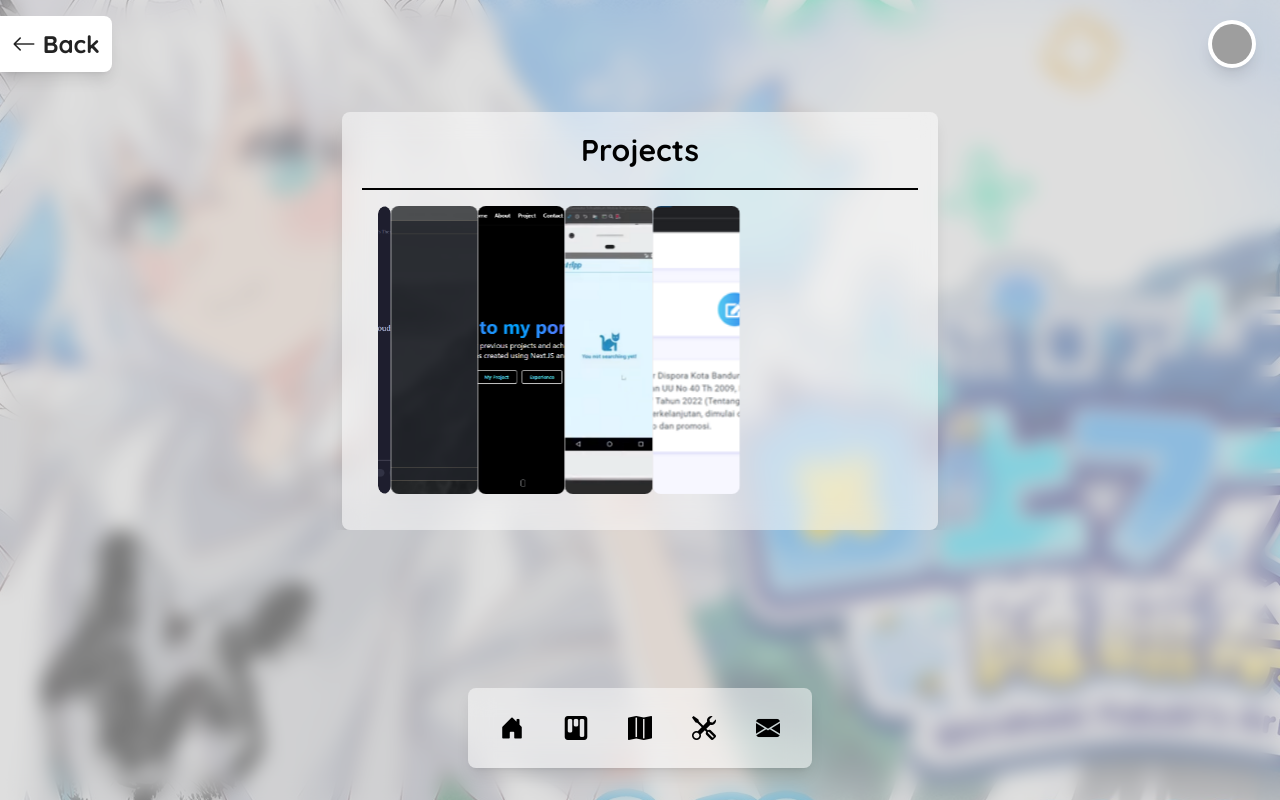
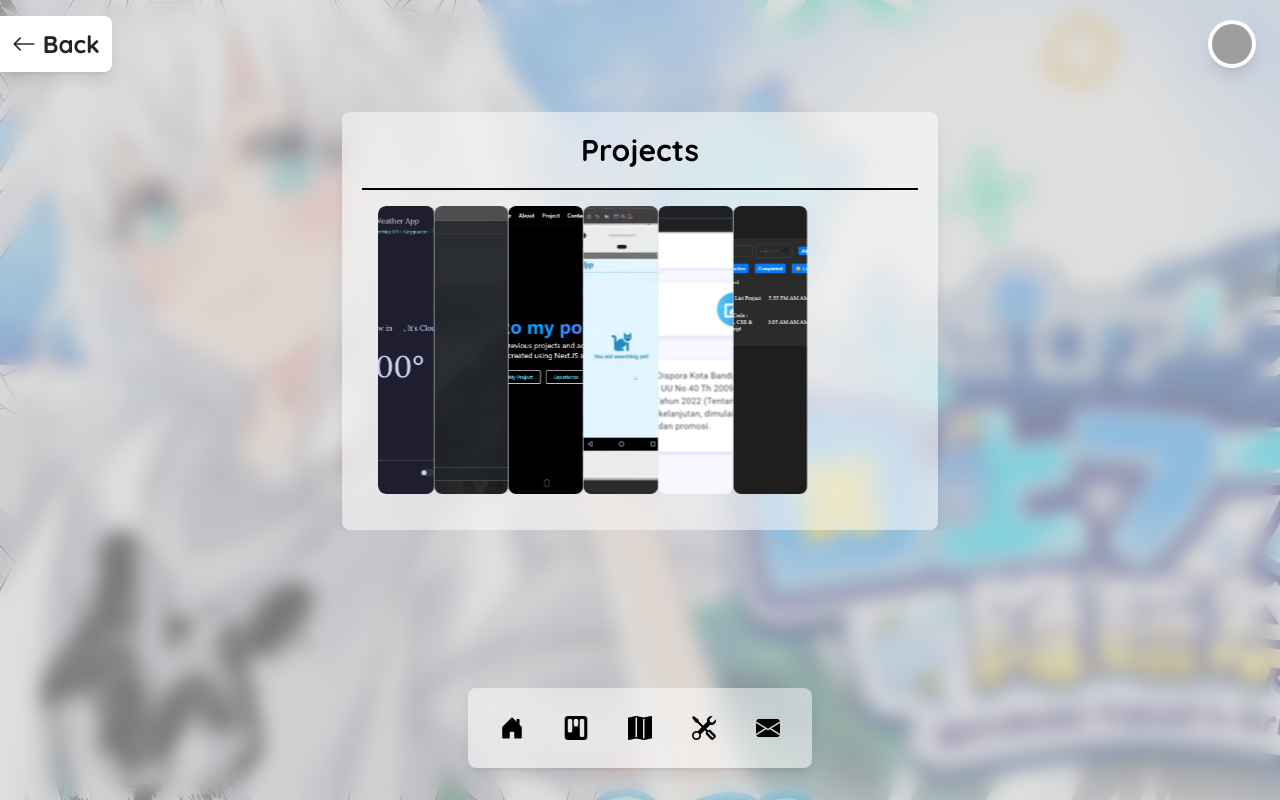
Before and after one commit to Retiishia/retiishia-portfolio, a React (Vite) app: page /projects in a window 1280 px wide. Built offline with nearby package versions, Linux system fonts and the light colour scheme; grey boxes are pictures that could not be loaded.

Commit message:
feat: add todo list project card to portfolio

```diff
--- a/src/components/ProjectsSection.jsx
+++ b/src/components/ProjectsSection.jsx
@@ -52,6 +52,15 @@ const projects = [
 		alt: "SPK Recommendation System for Cempor",
 		link: "https://github.com/Retiishia/spk-rekomendasi-cempor",
 		stack: "laravel,php,mysql,css,bootstrap",
+		icon: "bi bi-github",
+		linkText: "Link",
+	},
+	{
+		title: "Todo List Web Application",
+		image: "/projects/todolist.webp",
+		alt: "Todo List Web Application",
+		link: "https://github.com/Retiishia/todo-list-webapp",
+		stack: "html,css,javascript",
 		icon: "bi bi-github",
 		linkText: "Link",
 	}
```
Also changed, not shown: public/projects/todolist.webp (added).
